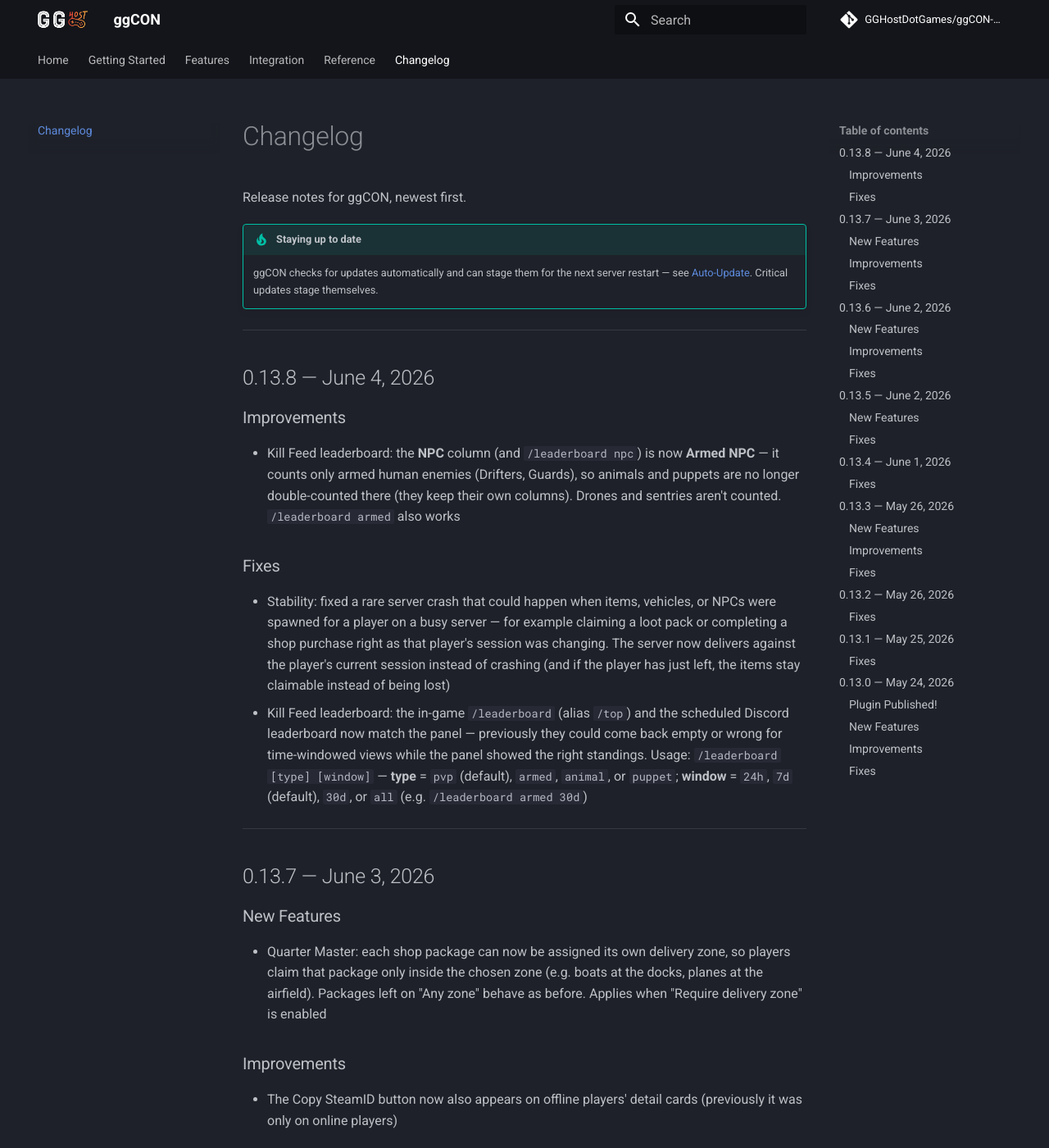
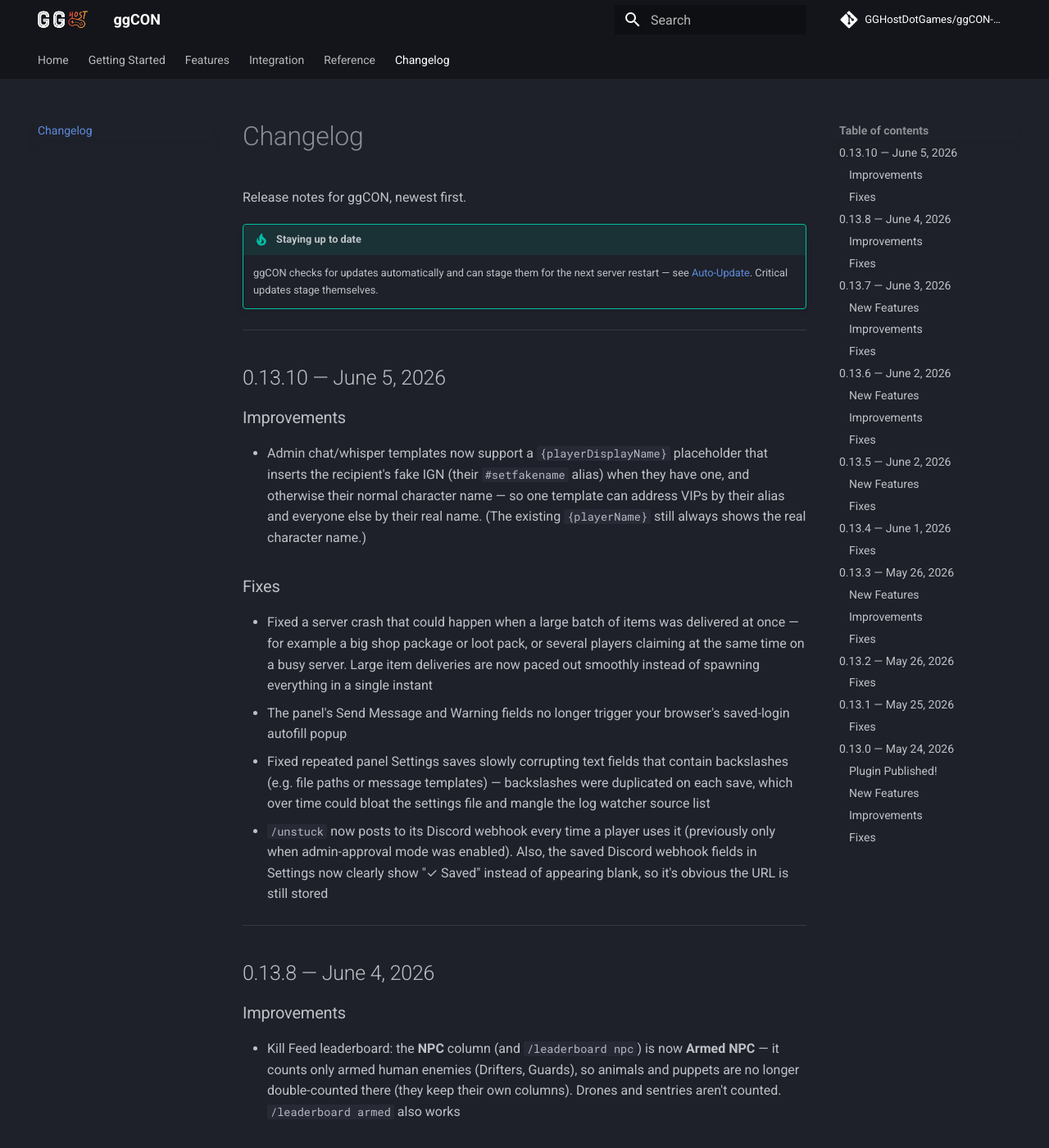
Before and after one commit to GGHostDotGames/ggCON-docs, an MkDocs documentation site: the page built from docs/changelog.md, in a window 1280 px wide and 1400 px high. Shown: the whole window at 82% size. Built offline with MkDocs 1.6.1 and Material for MkDocs 9.7.7, drawn with Linux system fonts in a browser that asks for light colours; comment, search, counter and statistics services are not loaded.

Commit message:
Changelog: v0.13.10
Co-Authored-By: Claude <noreply@anthropic.com>

```diff
--- a/docs/changelog.md
+++ b/docs/changelog.md
@@ -4,6 +4,19 @@ Release notes for ggCON, newest first.
 
 !!! tip "Staying up to date"
     ggCON checks for updates automatically and can stage them for the next server restart — see [Auto-Update](auto-update.md). Critical updates stage themselves.
+
+---
+
+## 0.13.10 — June 5, 2026
+
+### Improvements
+- Admin chat/whisper templates now support a `{playerDisplayName}` placeholder that inserts the recipient's fake IGN (their `#setfakename` alias) when they have one, and otherwise their normal character name — so one template can address VIPs by their alias and everyone else by their real name. (The existing `{playerName}` still always shows the real character name.)
+
+### Fixes
+- Fixed a server crash that could happen when a large batch of items was delivered at once — for example a big shop package or loot pack, or several players claiming at the same time on a busy server. Large item deliveries are now paced out smoothly instead of spawning everything in a single instant
+- The panel's Send Message and Warning fields no longer trigger your browser's saved-login autofill popup
+- Fixed repeated panel Settings saves slowly corrupting text fields that contain backslashes (e.g. file paths or message templates) — backslashes were duplicated on each save, which over time could bloat the settings file and mangle the log watcher source list
+- `/unstuck` now posts to its Discord webhook every time a player uses it (previously only when admin-approval mode was enabled). Also, the saved Discord webhook fields in Settings now clearly show "✓ Saved" instead of appearing blank, so it's obvious the URL is still stored
 
 ---
 
```
